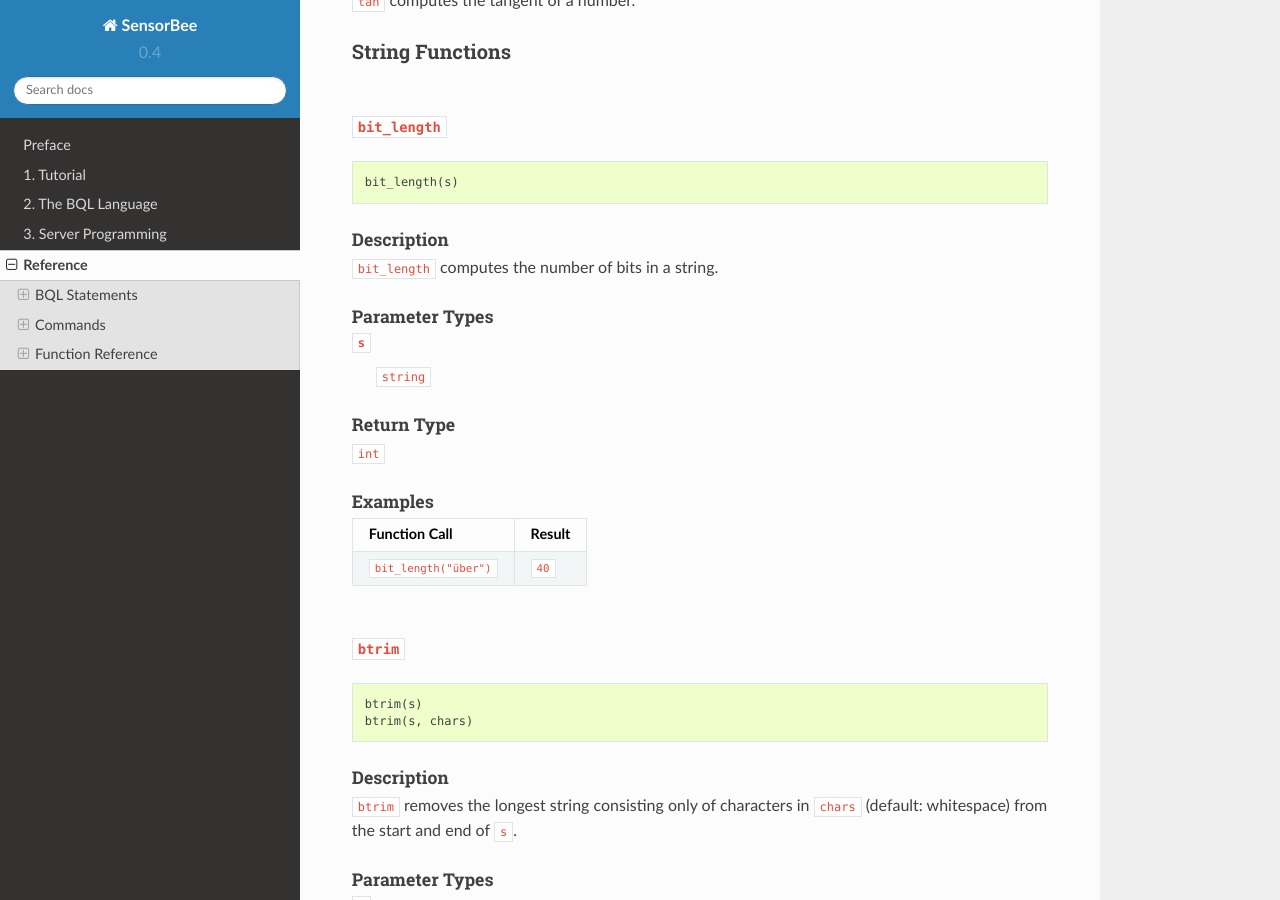
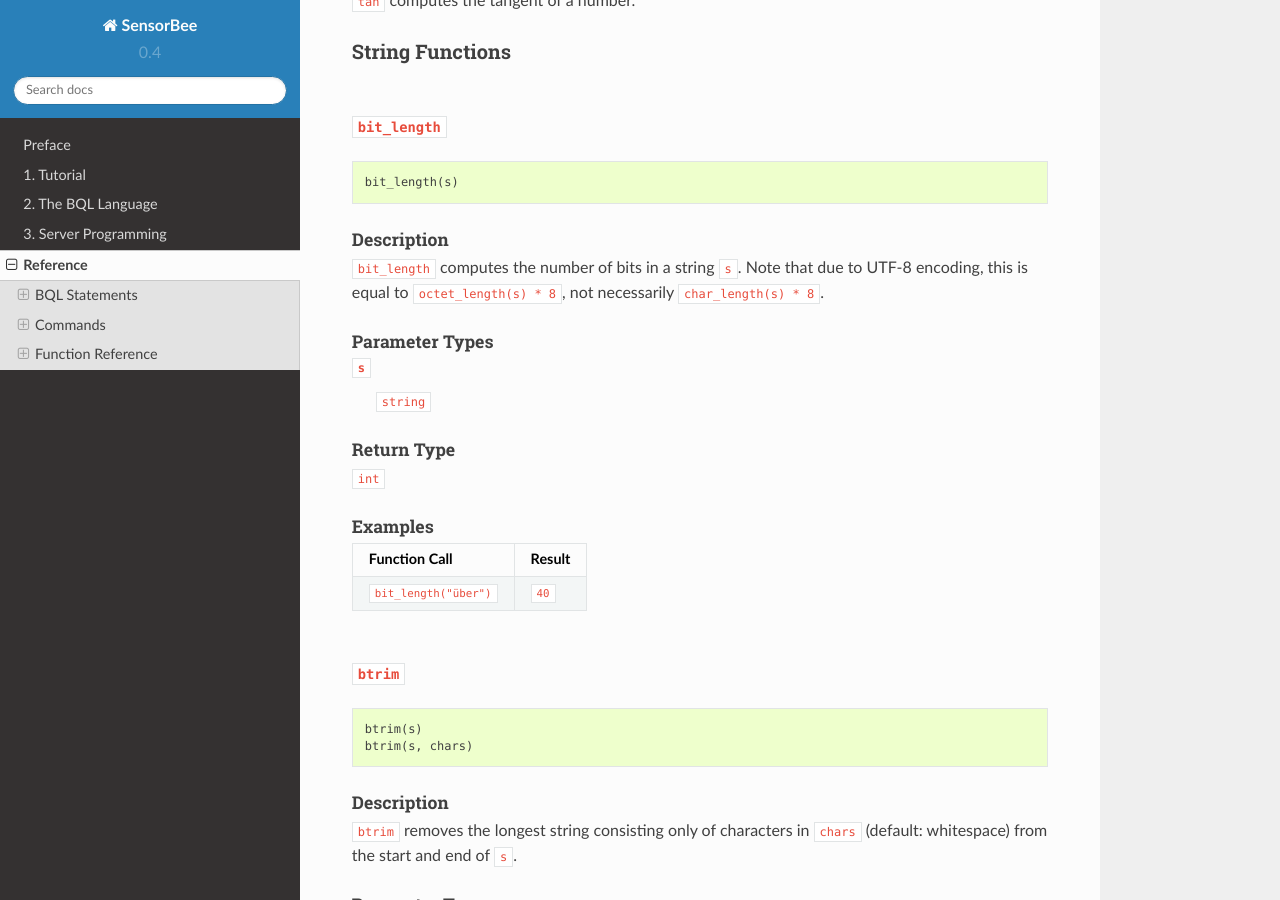
Before and after one commit to sensorbee/docs, a Sphinx documentation site: the page built from source/ref.rst, in a window 1280 px wide and 900 px high, scrolled down 45276 px. Built offline with Sphinx 7.4.7 and the Read the Docs theme 2.0.0, drawn with Linux system fonts in a browser that asks for light colours.

Commit message:
review 2.6

```diff
--- a/source/ref/functions.rst
+++ b/source/ref/functions.rst
@@ -917,7 +917,10 @@ String Functions
 Description
 ^^^^^^^^^^^
 
-``bit_length`` computes the number of bits in a string.
+``bit_length`` computes the number of bits in a string ``s``.
+Note that due to UTF-8 encoding, this is equal to ``octet_length(s) * 8``,
+not necessarily ``char_length(s) * 8``.
+
 
 Parameter Types
 ^^^^^^^^^^^^^^^
```
